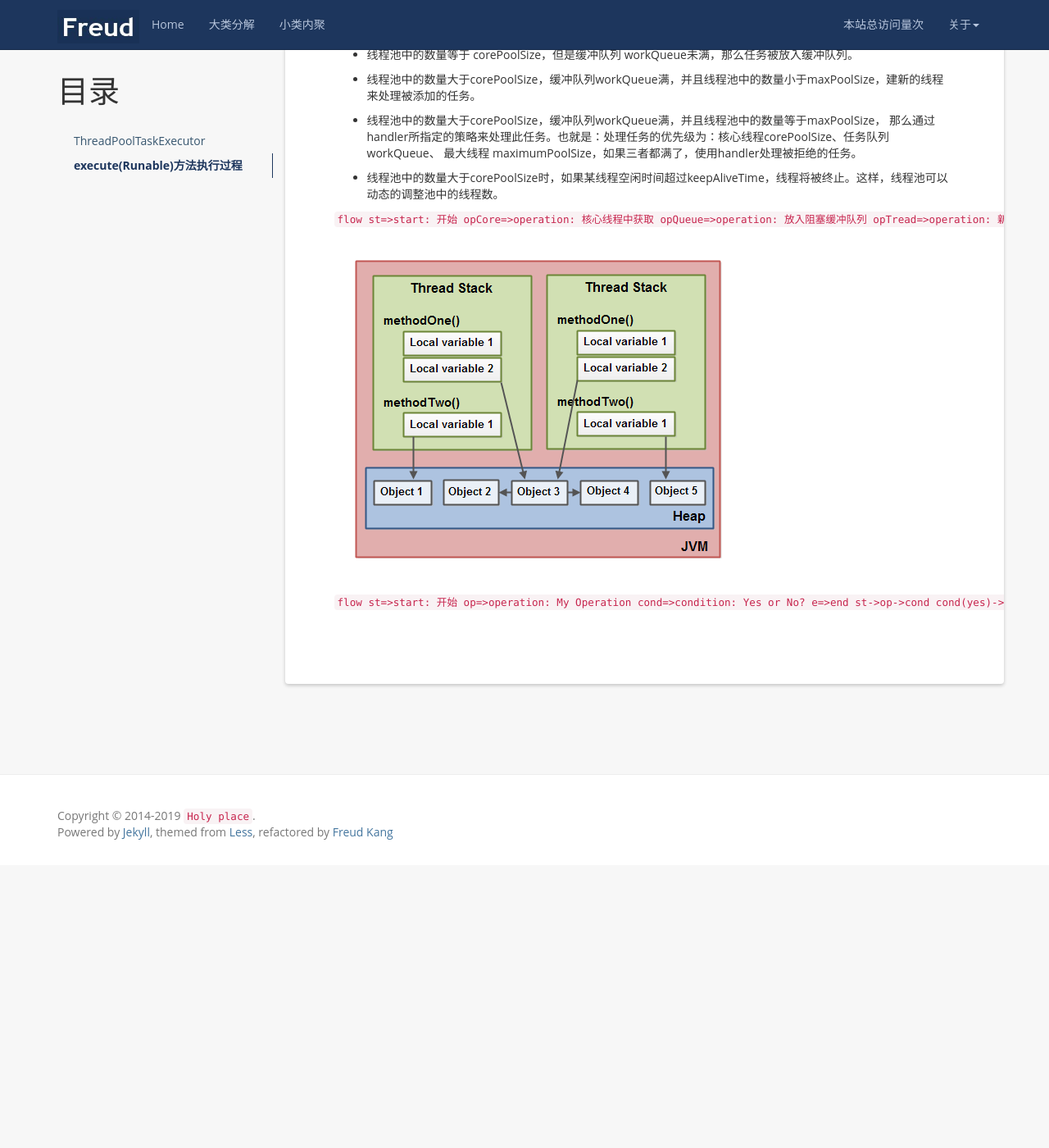
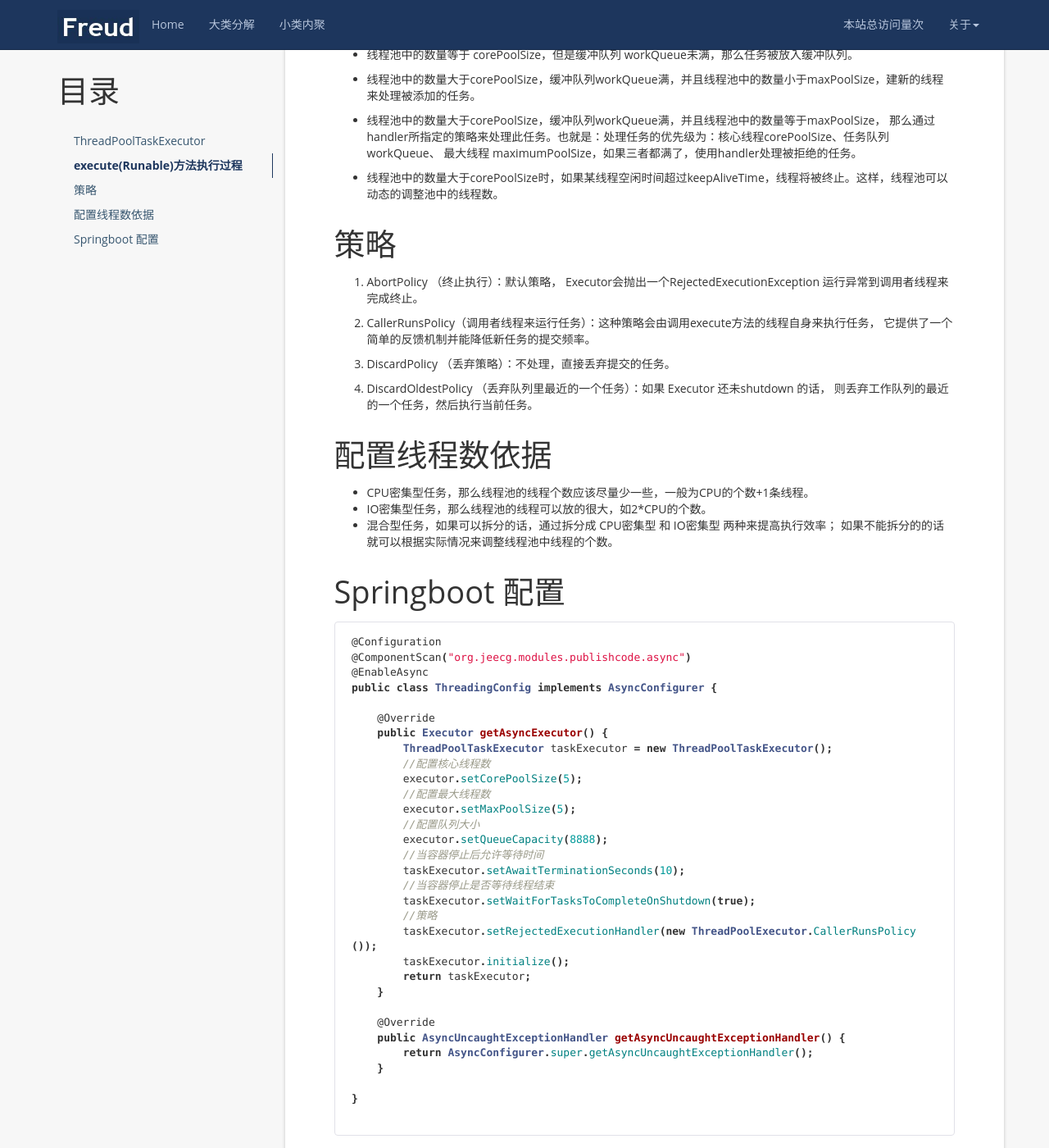
Before and after one commit to TorGor/TorGor.github.io, a Jekyll site: the page built from _posts/2019-01-22-java-ThreadPoolTaskExecutor .md, in a window 1280 px wide and 1400 px high, scrolled down 803 px. Shown: the whole window at 82% size. Built offline with Jekyll 4.4.1, drawn with Linux system fonts in a browser that asks for light colours; nearby versions of some CDN libraries; a script that is not in the unit is left out; comment, search, counter and statistics services are not loaded; before the commit the page ends 1858 px from its top, so only the background shows below that.

Commit message:
feat:TreadPoolTaskExecutor 1.add

````diff
--- a/_posts/2019-01-22-java-ThreadPoolTaskExecutor .md
+++ b/_posts/2019-01-22-java-ThreadPoolTaskExecutor .md
@@ -41,32 +41,61 @@ execute(Runable)方法执行过程
 * 线程池中的数量大于corePoolSize时，如果某线程空闲时间超过keepAliveTime，线程将被终止。这样，线程池可以动态的调整池中的线程数。
 
 
-```flow
-st=>start: 开始
-opCore=>operation: 核心线程中获取
-opQueue=>operation: 放入阻塞缓冲队列
-opTread=>operation: 新建非核心线程
-opHandler=>operation: 执行 handler 策略
-condCore=>condition: activeSize < corePoolSize
-condQueue=>condition: Yes or No?
-condTread=>condition: Yes or No?
-condHandler=>condition: Yes or No?
-e=>end
-st->op->cond
-condCore(yes)->e
-condCore(no)->op
-&```
+策略
+===
+1. AbortPolicy （终止执行）：默认策略， Executor会抛出一个RejectedExecutionException
+运行异常到调用者线程来完成终止。
+
+2. CallerRunsPolicy（调用者线程来运行任务）：这种策略会由调用execute方法的线程自身来执行任务，
+它提供了一个简单的反馈机制并能降低新任务的提交频率。
+
+3. DiscardPolicy （丢弃策略）：不处理，直接丢弃提交的任务。
+
+4. DiscardOldestPolicy （丢弃队列里最近的一个任务）：如果 Executor 还未shutdown 的话，
+则丢弃工作队列的最近的一个任务，然后执行当前任务。
 
 
-![/JMM-Thread-JVM.png]({{ '/styles/images/jmm/JMM-Thread-JVM.png' | prepend: site.baseurl  }})
+配置线程数依据
+===
 
+* CPU密集型任务，那么线程池的线程个数应该尽量少一些，一般为CPU的个数+1条线程。
+* IO密集型任务，那么线程池的线程可以放的很大，如2*CPU的个数。
+* 混合型任务，如果可以拆分的话，通过拆分成 CPU密集型 和 IO密集型 两种来提高执行效率；
+如果不能拆分的的话就可以根据实际情况来调整线程池中线程的个数。
 
-```flow
-st=>start: 开始
-op=>operation: My Operation
-cond=>condition: Yes or No?
-e=>end
-st->op->cond
-cond(yes)->e
-cond(no)->op
-&```
+Springboot 配置
+===
+
+```java
+@Configuration
+@ComponentScan("org.jeecg.modules.publishcode.async")
+@EnableAsync
+public class ThreadingConfig implements AsyncConfigurer {
+
+    @Override
+    public Executor getAsyncExecutor() {
+        ThreadPoolTaskExecutor taskExecutor = new ThreadPoolTaskExecutor();
+        //配置核心线程数
+        executor.setCorePoolSize(5);
+        //配置最大线程数
+        executor.setMaxPoolSize(5);
+        //配置队列大小
+        executor.setQueueCapacity(8888);
+        //当容器停止后允许等待时间
+        taskExecutor.setAwaitTerminationSeconds(10);
+        //当容器停止是否等待线程结束
+        taskExecutor.setWaitForTasksToCompleteOnShutdown(true);
+        //策略
+        taskExecutor.setRejectedExecutionHandler(new ThreadPoolExecutor.CallerRunsPolicy());
+        taskExecutor.initialize();
+        return taskExecutor;
+    }
+
+    @Override
+    public AsyncUncaughtExceptionHandler getAsyncUncaughtExceptionHandler() {
+        return AsyncConfigurer.super.getAsyncUncaughtExceptionHandler();
+    }
+
+}
+
+```
````
